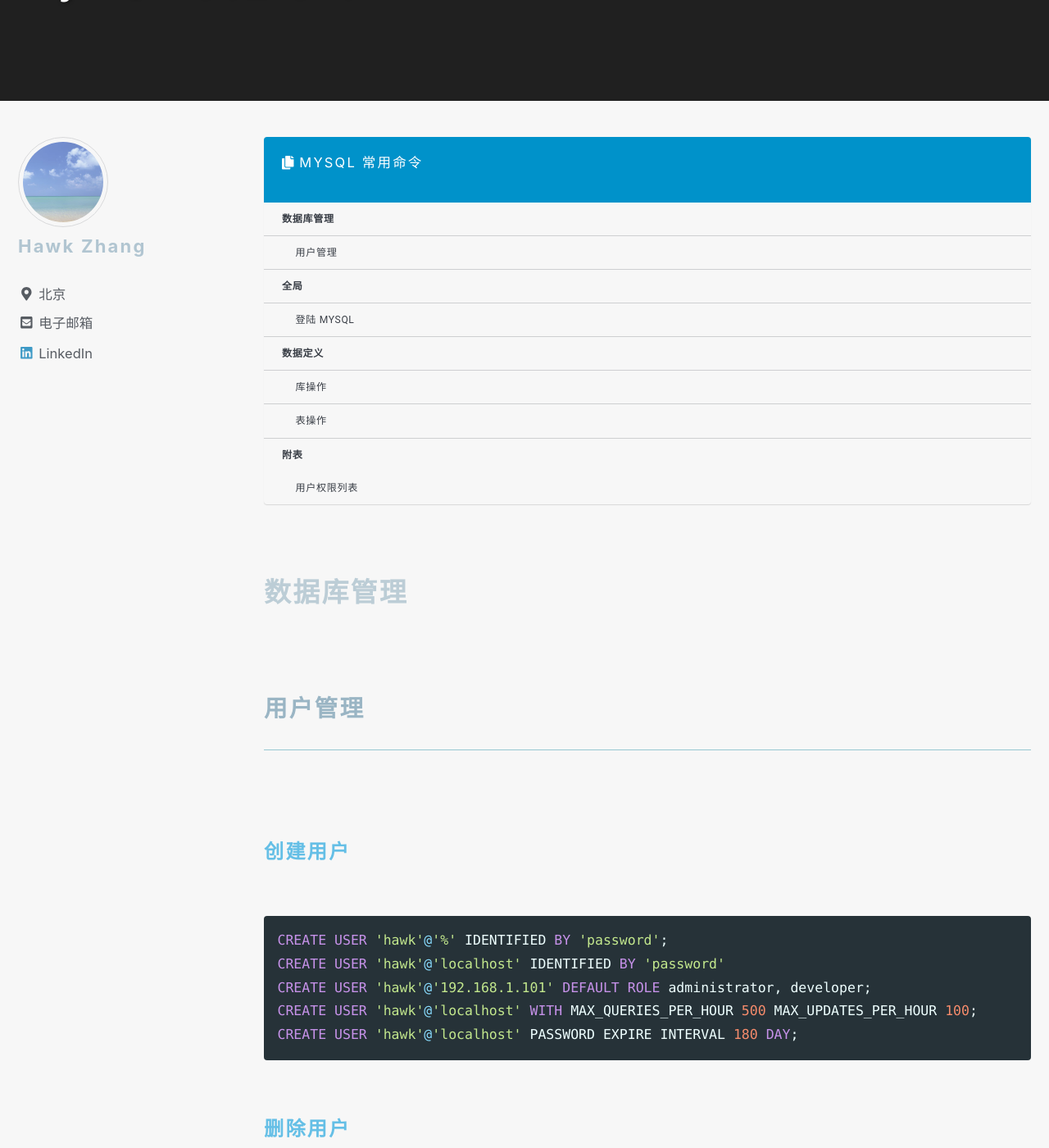
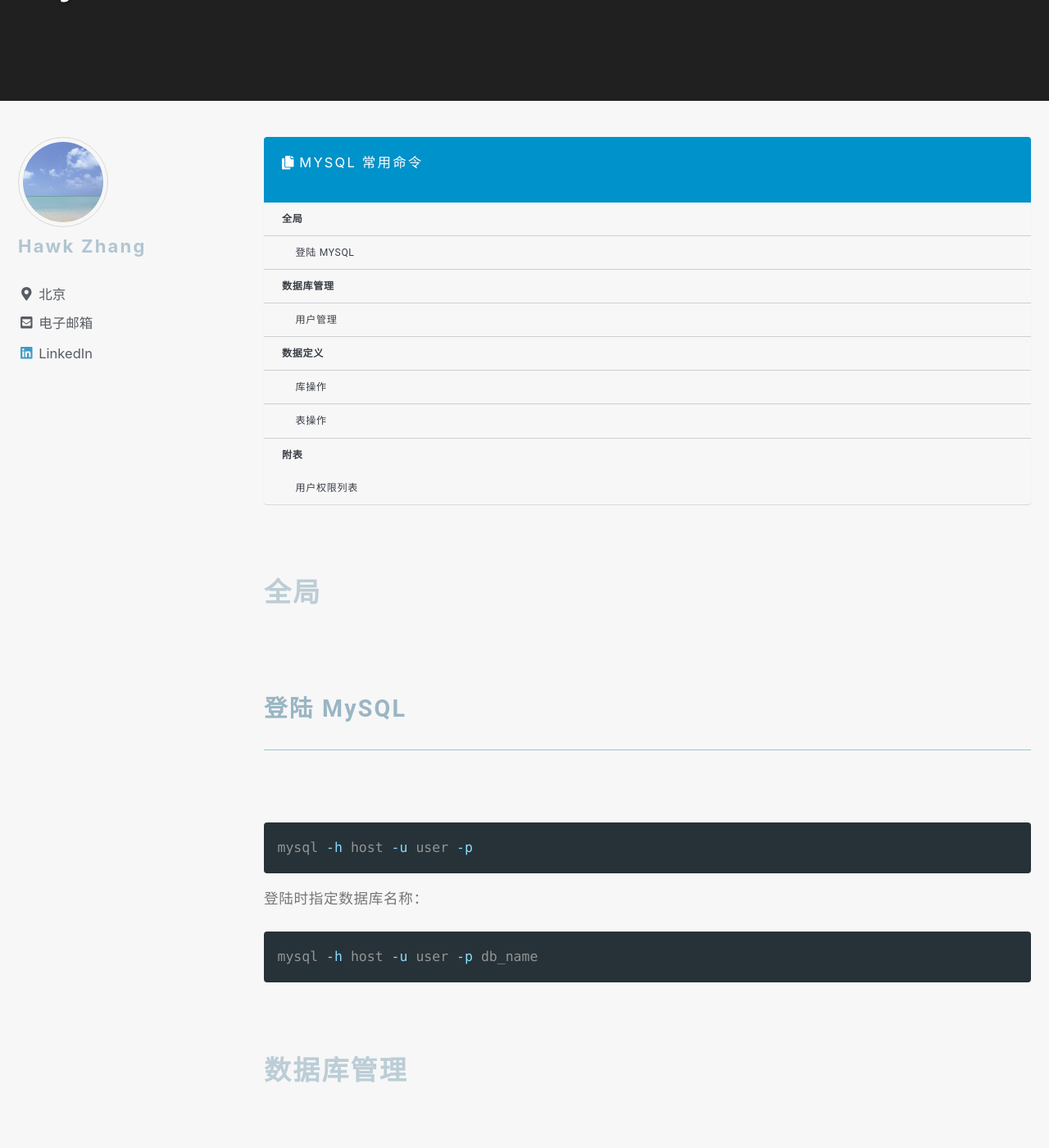
Before and after one commit to narru888/linotes_note, a Jekyll site: the page built from _posts/mysql/2016-04-02-statements.md, in a window 1280 px wide and 1400 px high, scrolled down 230 px. Shown: the whole window at 82% size. Built offline with Jekyll 4.4.1, drawn with Linux system fonts in a browser that asks for light colours; nearby versions of some CDN libraries; a script that is not in the unit is left out; some of the changed text lies outside the part shown.

Commit message:
update on 2018-10-11 12:30:01 CST

````diff
--- a/_posts/mysql/2016-04-02-statements.md
+++ b/_posts/mysql/2016-04-02-statements.md
@@ -11,6 +11,45 @@ header:
   overlay_image: /assets/images/header/mysql.jpg
   overlay_filter: rgba(0, 0, 0, 0.8)
 ---
+
+
+
+
+
+## 全局
+
+
+### 登陆 MySQL
+
+```bash
+mysql -h host -u user -p
+```
+
+登陆时指定数据库名称：
+
+```bash
+mysql -h host -u user -p db_name
+```
+
+
+
+
+
+
+
+
+
+
+
+
+
+
+
+
+
+
+
+
 
 
 
@@ -76,20 +115,15 @@ ALTER USER 'hawk'@'localhost' IDENTIFIED BY 'newpassword'
 
 
 
-## 全局
 
 
-### 登陆 MySQL
 
-```bash
-mysql -h host -u user -p
-```
 
-登陆时指定数据库名称：
 
-```bash
-mysql -h host -u user -p db_name
-```
+
+
+
+
 
 
 
````
